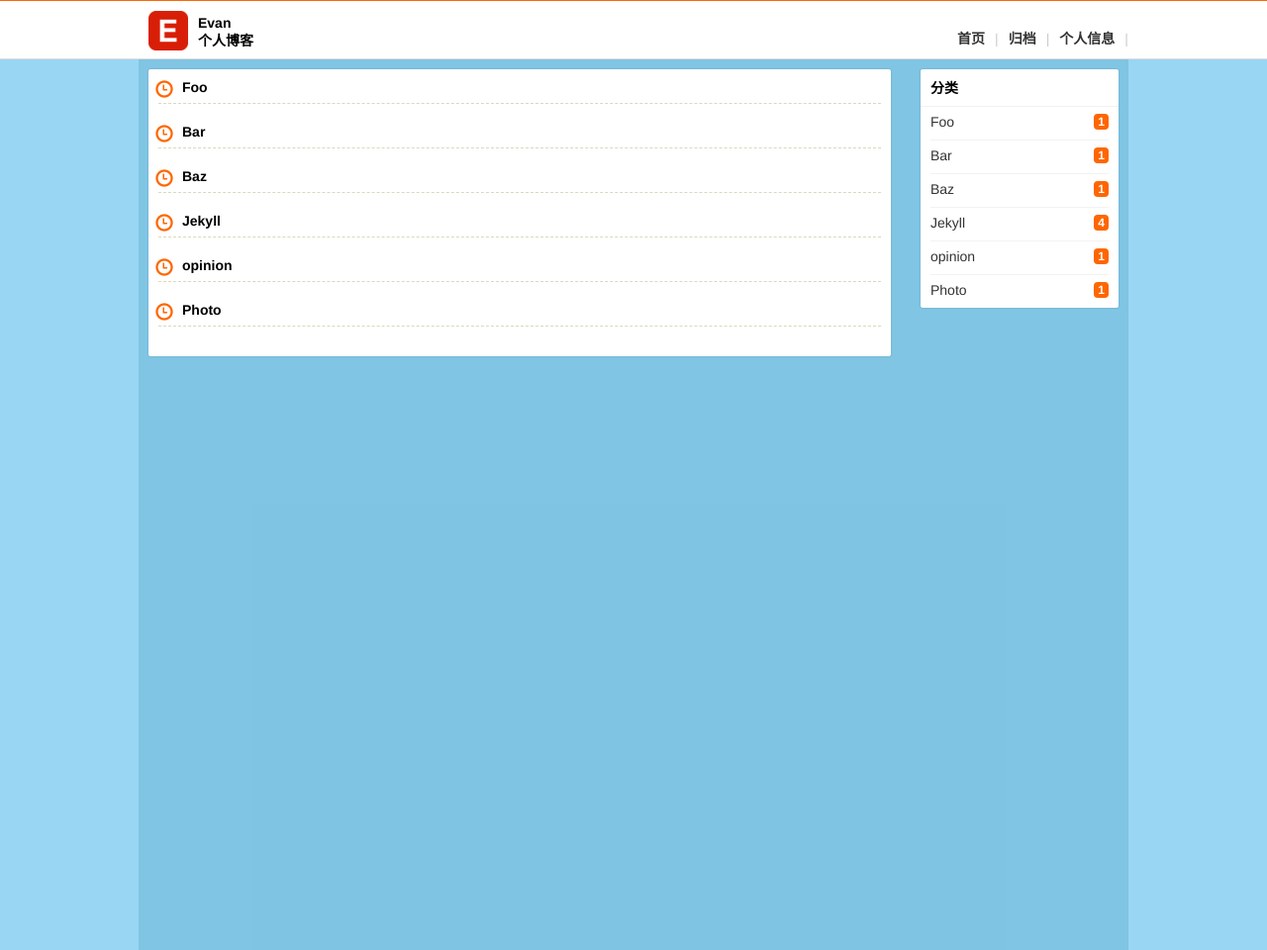
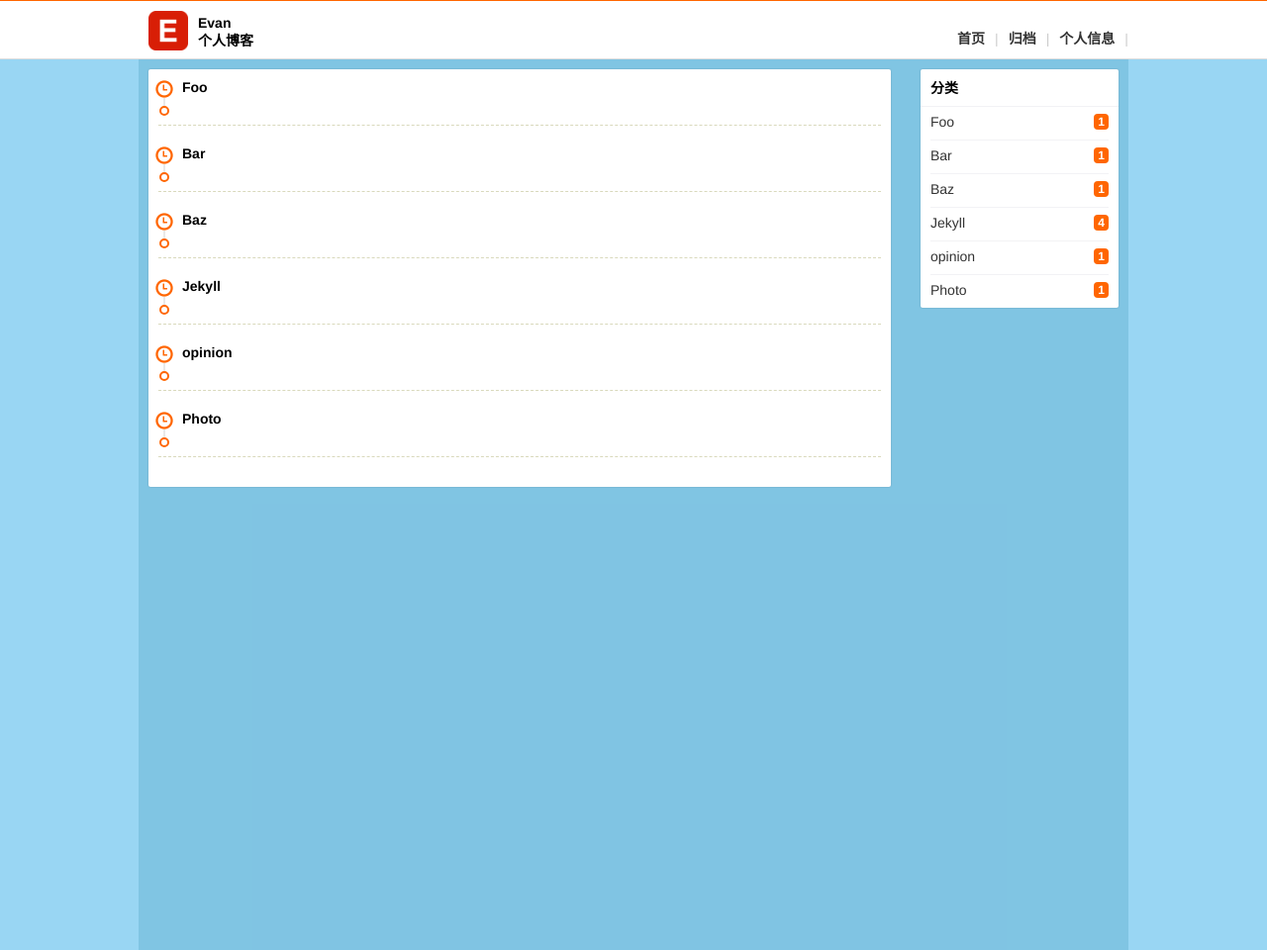
Before and after one commit to bnuephjx/bnuephjx.github.io, a Jekyll site: the page built from categories/index.html, in a window 1280 px wide. Shown: the whole page at 99% size. Built offline with Jekyll 4.4.1, drawn with Linux system fonts in a browser that asks for light colours.

Commit message:
分类页面

```diff
--- a/_includes/_views/categories.html
+++ b/_includes/_views/categories.html
@@ -12,7 +12,7 @@
                 </li>
                 {% capture currentPages %}{{ item[1] }}{% endcapture %}
                 {% for subItem in currentPages  %}
-                    {% if subItem.categories %}
+
                     <li class="eui-timeline-item">
                         <div class="eui-timeline-tail"></div>
                         <div class="eui-timeline-head"></div>
@@ -23,7 +23,7 @@
                             </a>
                         </div>
                     </li>
-                    {% endif %}
+
                 {% endfor %}
             </ul>
         {% endfor %}
```
